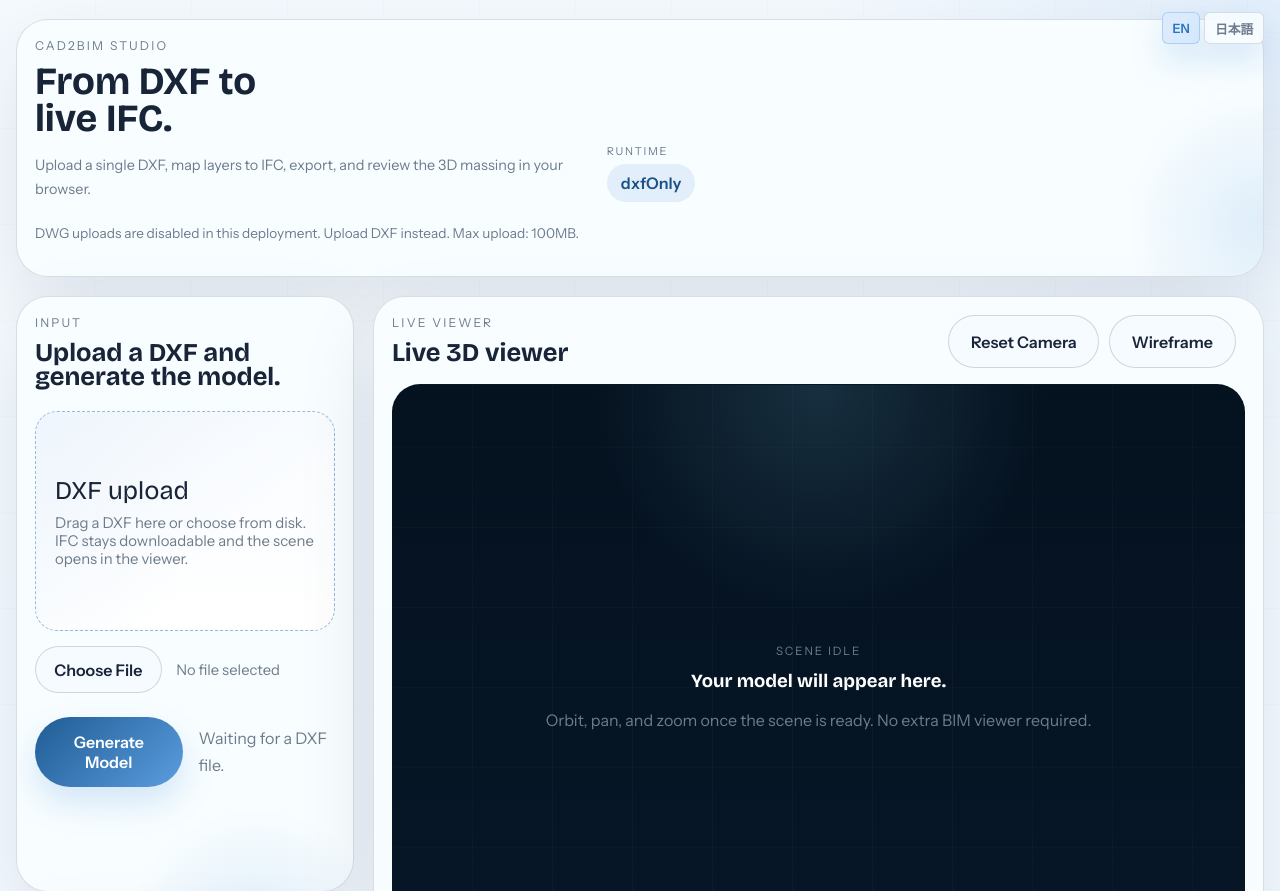
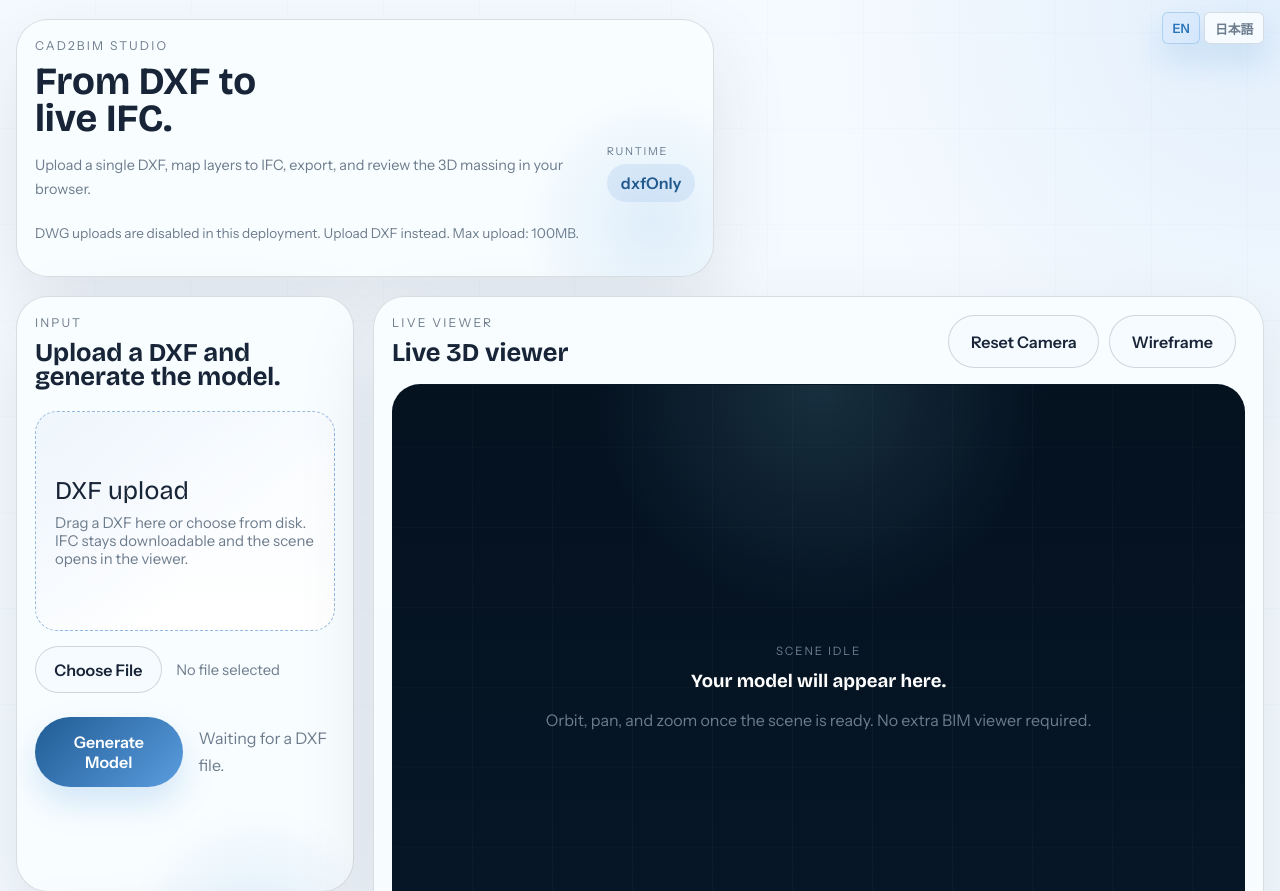
Before and after one commit to Kevinscsatoshi/ifcbim, a FastAPI app: page / in a window 1280 px wide. Shown: the top 891 px of the page. Run offline with FastAPI, Linux system fonts and the light colour scheme; some libraries are stand-ins or nearby versions.

Commit message:
chore(layout): narrow hero card width
Made-with: Cursor

```diff
--- a/static/styles.css
+++ b/static/styles.css
@@ -105,6 +105,7 @@ body::before {
 .masthead {
   grid-template-columns: minmax(0, 1fr);
   align-items: flex-start;
+  justify-content: flex-start;
 }
 
 .eyebrow {
@@ -165,6 +166,11 @@ h3 {
 .viewer-stage,
 .breakdown-panel {
   padding: clamp(0.85rem, 1.4vw, 1.4rem);
+}
+
+.masthead-copy {
+  max-width: 860px;
+  margin-right: auto;
 }
 
 .masthead-copy::after,
```
